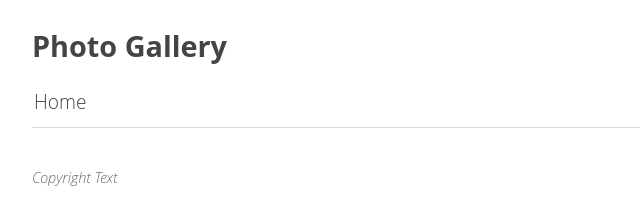
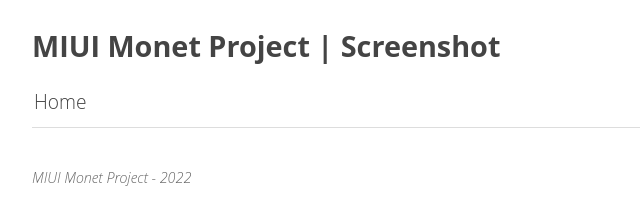
Before and after one commit to MIUI-Monet-Project/Screenshot, a plain HTML site: page index.html in a window 1280 px wide. Shown: the whole page, without its empty margins (0-640 px from the left). Drawn offline with Linux system fonts and the light colour scheme.

Commit message:
Deploying to gh-pages from  @ b60433ce9e5d2a3fa98a6fe2f6d689a6190b7270 🚀

```diff
--- a/index.html
+++ b/index.html
@@ -4,7 +4,7 @@
   <head>
       <meta charset="utf-8" />
       <meta name="viewport" content="width=device-width, user-scalable=no" />
-      <title>Photo Gallery - Home</title>
+      <title>MIUI Monet Project | Screenshot - Home</title>
       <link rel="stylesheet" href="public/lightgallery/css/lightgallery.css" />
       <link rel="stylesheet" href="public/videojs/video-js.min.css" />
       <link rel="stylesheet" href="public/lightgallery/css/lg-exif.min.css" />
@@ -21,7 +21,7 @@
         Gallery title
       -->
       <header>
-        <h1><a href="index.html">Photo Gallery</a></h1>
+        <h1><a href="index.html">MIUI Monet Project | Screenshot</a></h1>
       </header>
 
       <!--
@@ -56,7 +56,7 @@
         Optional footer
       -->
       <footer>
-        <p>Copyright Text</p>
+        <p>MIUI Monet Project - 2022</p>
       </footer>
 
     </div>
```
